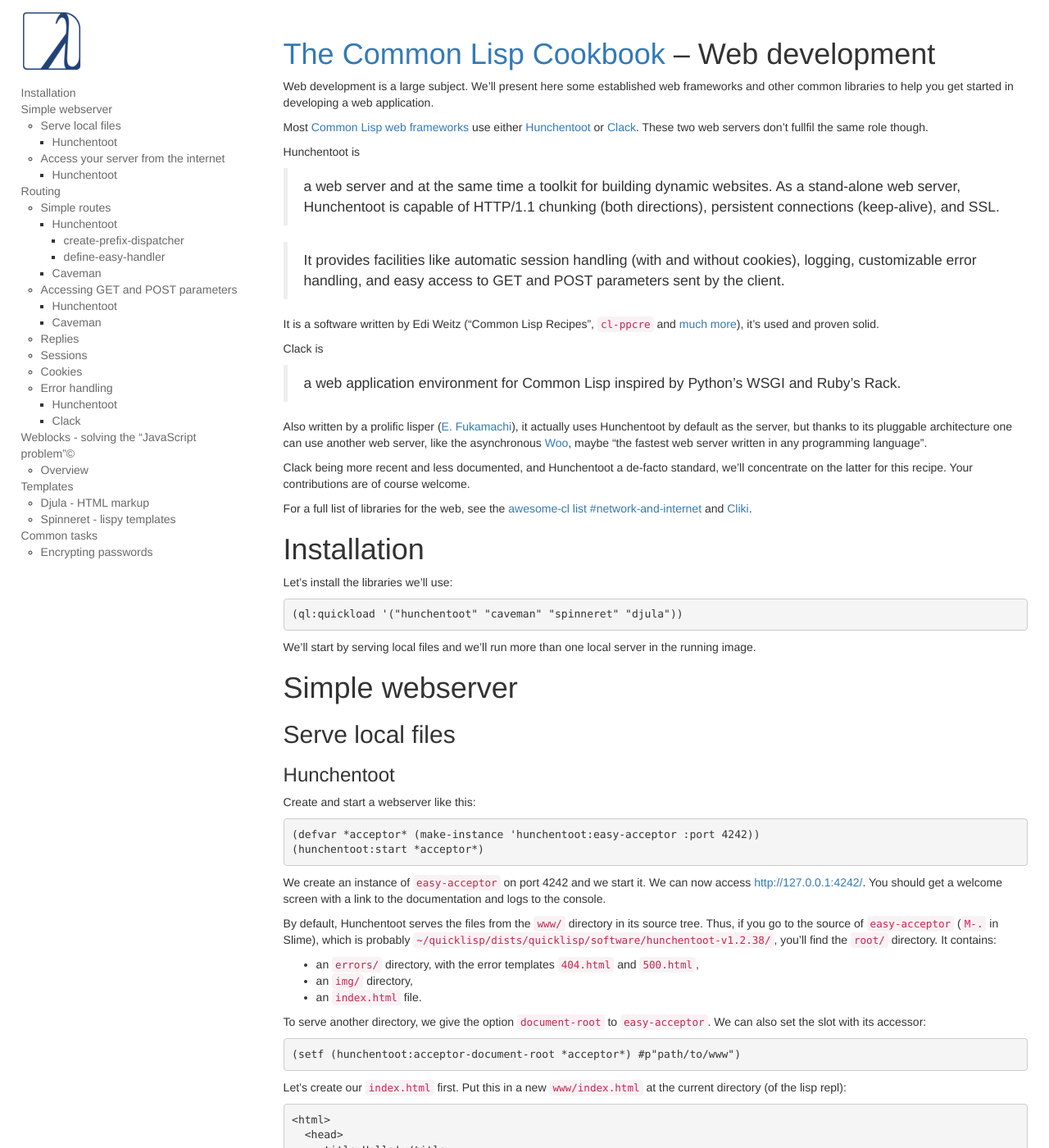
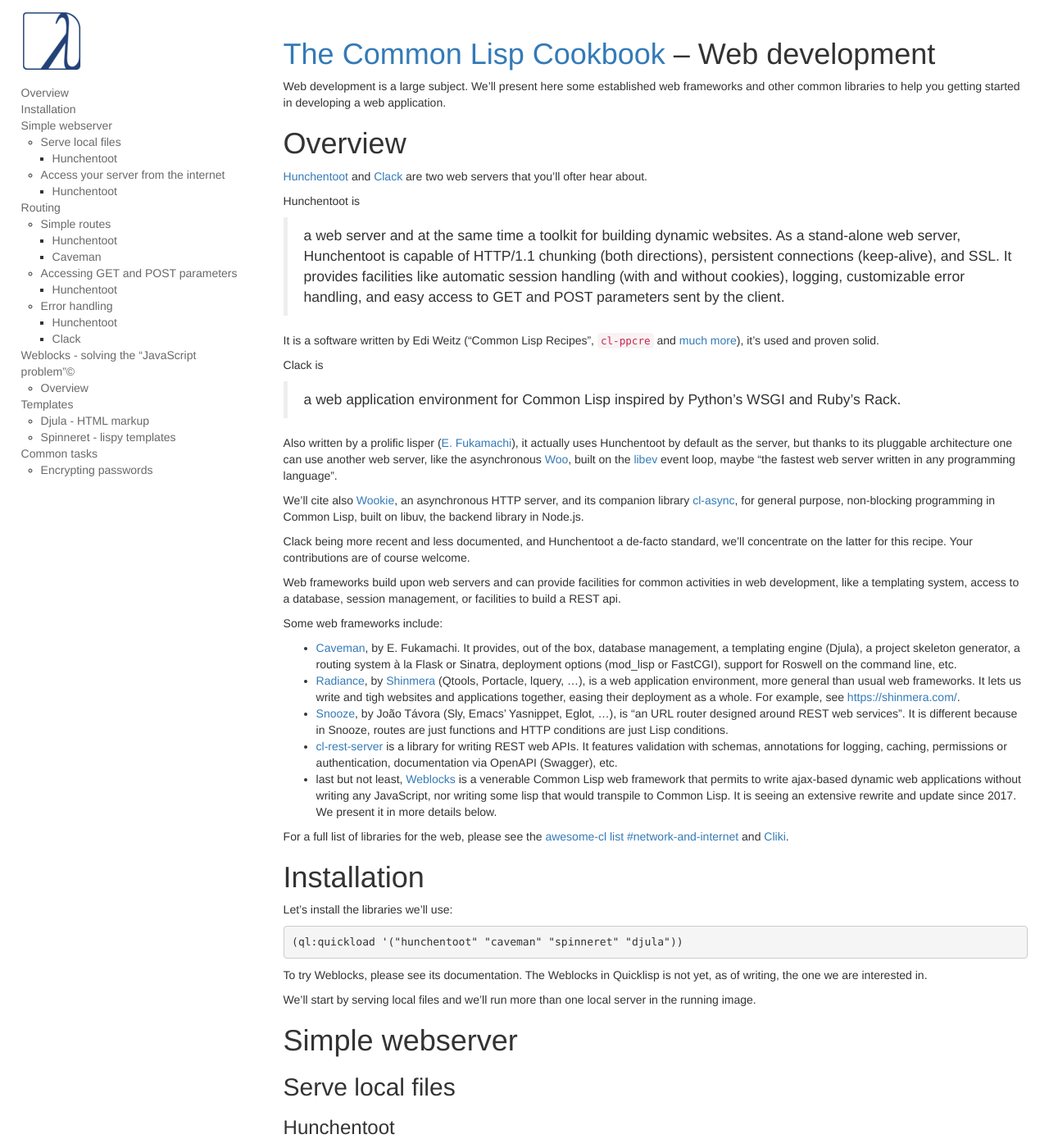
Before and after one commit to LispCookbook/cl-cookbook, a Jekyll site: the page built from web.md, in a window 1280 px wide and 1400 px high. Shown: the whole window at 82% size. Built offline with Jekyll 4.4.1, drawn with Linux system fonts in a browser that asks for light colours; some of the changed text lies outside the part shown.

Commit message:
web: overview++

````diff
--- a/web.md
+++ b/web.md
@@ -4,18 +4,16 @@
 
 Web development is a large subject. We'll present here some
 established web frameworks and other common libraries to help you
-get started in developing a web application.
+getting started in developing a web application.
 
-Most [Common Lisp web frameworks](https://github.com/CodyReichert/awesome-cl#web-frameworks)
-use  either [Hunchentoot](https://edicl.github.io/hunchentoot) or
-[Clack](https://github.com/fukamachi/clack). These two web servers don't fullfil the
-same role though.
+# Overview
+
+[Hunchentoot](hunchentoot) and [Clack](clack) are two web servers that
+you'll ofter hear about.
 
 Hunchentoot is
 
-> a web server and at the same time a toolkit for building dynamic websites. As a stand-alone web server, Hunchentoot is capable of HTTP/1.1 chunking (both directions), persistent connections (keep-alive), and SSL.
-
-> It provides facilities like automatic session handling (with and without cookies), logging, customizable error handling, and easy access to GET and POST parameters sent by the client.
+> a web server and at the same time a toolkit for building dynamic websites. As a stand-alone web server, Hunchentoot is capable of HTTP/1.1 chunking (both directions), persistent connections (keep-alive), and SSL. It provides facilities like automatic session handling (with and without cookies), logging, customizable error handling, and easy access to GET and POST parameters sent by the client.
 
 It is a software written by Edi Weitz ("Common Lisp Recipes",
 `cl-ppcre` and [much more](https://edicl.github.io/)), it's used and proven solid.
@@ -24,17 +22,53 @@
 
 > a web application environment for Common Lisp inspired by Python's WSGI and Ruby's Rack.
 
-Also written by a prolific lisper ([E. Fukamachi](https://github.com/fukamachi/)), it actually uses
+Also written by a prolific lisper
+([E. Fukamachi](https://github.com/fukamachi/)), it actually uses
 Hunchentoot by default as the server, but thanks to its pluggable
-architecture one can  use another web server, like the
-asynchronous [Woo](https://github.com/fukamachi/woo), maybe "the
-fastest web server written in any programming language".
+architecture one can use another web server, like the asynchronous
+[Woo](https://github.com/fukamachi/woo), built on the
+[libev](http://software.schmorp.de/pkg/libev.html) event loop, maybe
+"the fastest web server written in any programming language".
+
+We'll cite also [Wookie](https://github.com/orthecreedence/wookie), an asynchronous HTTP server, and its
+companion library
+[cl-async](https://github.com/orthecreedence/cl-async), for general
+purpose, non-blocking programming in Common Lisp, built on libuv, the
+backend library in Node.js.
 
 Clack being more recent and less documented, and Hunchentoot a
 de-facto standard, we'll concentrate on the latter for this
 recipe. Your contributions are of course welcome.
 
-For a full list of libraries for the web, see the [awesome-cl list #network-and-internet](https://github.com/CodyReichert/awesome-cl#network-and-internet)
+Web frameworks build upon web servers and can provide facilities for
+common activities in web development, like a templating system, access
+to a database, session management, or facilities to build a REST api.
+
+Some web frameworks include:
+
+- [Caveman](cavement), by E. Fukamachi. It provides, out of the box,
+database management, a templating engine (Djula), a project skeleton
+generator, a routing system à la Flask or Sinatra, deployment options
+(mod_lisp or FastCGI), support for Roswell on the command line, etc.
+- [Radiance](radiance), by [Shinmera](https://github.com/Shinmera)
+  (Qtools, Portacle, lquery, …), is a web application environment,
+  more general than usual web frameworks. It lets us write and tigh
+  websites and applications together, easing their deployment as a whole. For example, see [https://shinmera.com/](https://shinmera.com/).
+- [Snooze](snooze), by João Távora (Sly, Emacs' Yasnippet, Eglot, …),
+  is "an URL router designed around REST web services". It is
+  different because in Snooze, routes are just functions and HTTP
+  conditions are just Lisp conditions.
+- [cl-rest-server](cl-rest-server) is a library for writing REST web
+  APIs. It features validation with schemas, annotations for logging,
+  caching, permissions or authentication, documentation via OpenAPI (Swagger),
+  etc.
+- last but not least, [Weblocks](weblocks) is a venerable Common Lisp
+  web framework that permits to write ajax-based dynamic web
+  applications without writing any JavaScript, nor writing some lisp
+  that would transpile to Common Lisp. It is seeing an extensive
+  rewrite and update since 2017. We present it in more details below.
+
+For a full list of libraries for the web, please see the [awesome-cl list #network-and-internet](https://github.com/CodyReichert/awesome-cl#network-and-internet)
 and [Cliki](https://www.cliki.net/Web).
 
 
@@ -45,6 +79,9 @@
 ~~~lisp
 (ql:quickload '("hunchentoot" "caveman" "spinneret" "djula"))
 ~~~
+
+To try Weblocks, please see its documentation. The Weblocks in
+Quicklisp is not yet, as of writing, the one we are interested in.
 
 We'll start by serving local files and we'll run more than one local
 server in the running image.
@@ -135,8 +172,6 @@
 
 ### Hunchentoot
 
-#### create-prefix-dispatcher
-
 To bind an existing function to a route, we create a "prefix dispatch"
 that we push onto the `*dispatch-table*` list:
 
@@ -170,7 +205,7 @@
 127.0.0.1 - [2018-10-27 23:50:19] "get /hello.html http/1.1" 200 20 "-" "Mozilla/5.0 (X11; Linux x86_64; rv:58.0) Gecko/20100101 Firefox/58.0"
 ```
 
-#### define-easy-handler
+---
 
 [define-easy-handler](https://edicl.github.io/hunchentoot/#define-easy-handler) allows to create a function and to bind it to an uri at once.
 
@@ -211,7 +246,7 @@
 
 ### Caveman
 
-[Caveman](https://github.com/fukamachi/caveman) provides two ways to
+[Caveman](caveman) provides two ways to
 define a route: the `defroute` macro and the `@route` pythonic
 *annotation*:
 
@@ -304,25 +339,11 @@
 where `<type>` is a simple type.
 
 
-### Caveman
+<!-- ## Sessions -->
 
+<!-- todo ? -->
 
-
-## Replies
-
-default `*reply*` object.
-
-    (setf (content-type*) 'new-value)
-    ;; equivalent to
-    ;; (setf (content-type* *reply*) 'new-value)
-
-Also `return-code*`, etc.
-
-https://edicl.github.io/hunchentoot/#replies
-
-## Sessions
-
-## Cookies
+<!-- ## Cookies -->
 
 ## Error handling
 
@@ -540,3 +563,10 @@
 ~~~
 
 *Credit: `/u/arvid` on [/r/learnlisp](https://www.reddit.com/r/learnlisp/comments/begcf9/can_someone_give_me_an_eli5_on_hiw_to_encrypt_and/)*.
+[hunchentoot]: https://edicl.github.io/hunchentoot
+[clack]: https://github.com/fukamachi/clack
+[caveman]: https://github.com/fukamachi/caveman
+[radiance]: https://github.com/Shirakumo/radiance
+[snooze]: https://github.com/joaotavora/snooze
+[cl-rest-server]: https://github.com/mmontone/cl-rest-server
+[weblocks]: https://github.com/40ants/weblocks
````
Also changed, not shown: other parts of web.md (+12 -10 lines).
